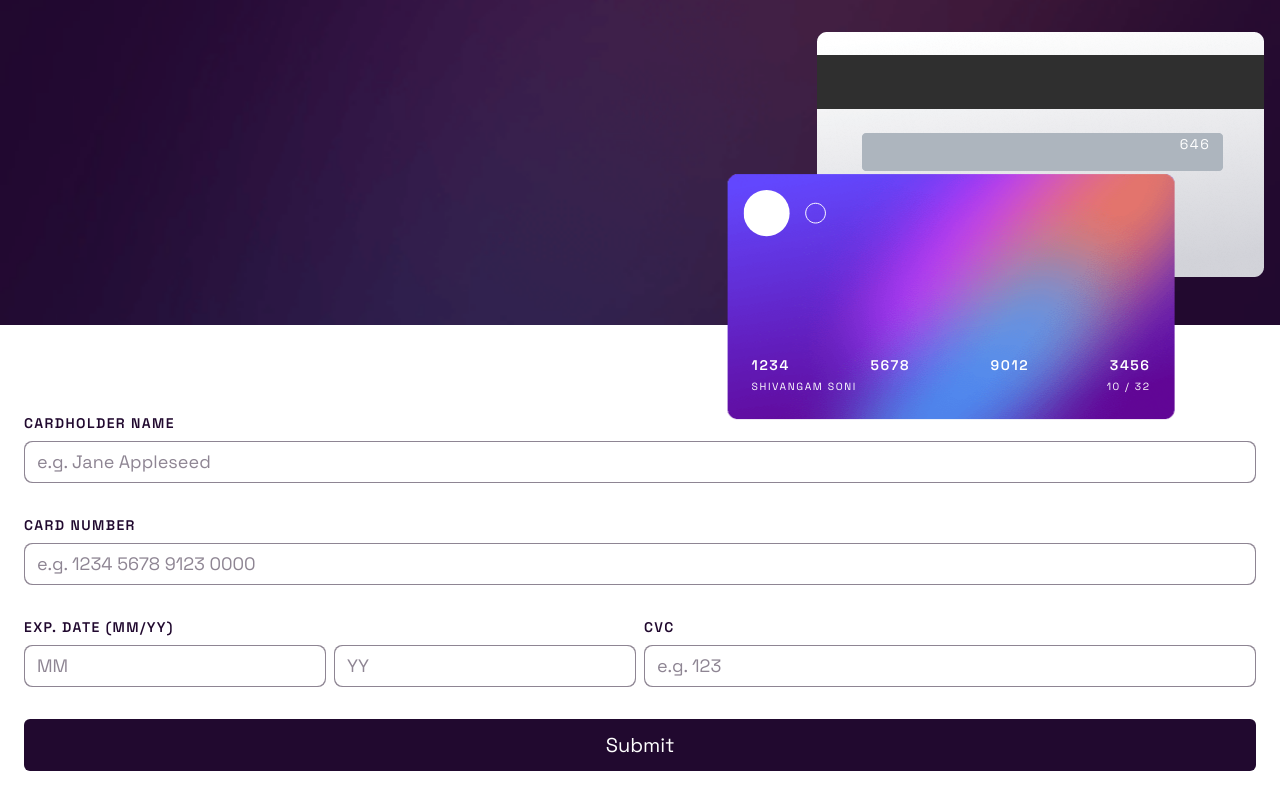
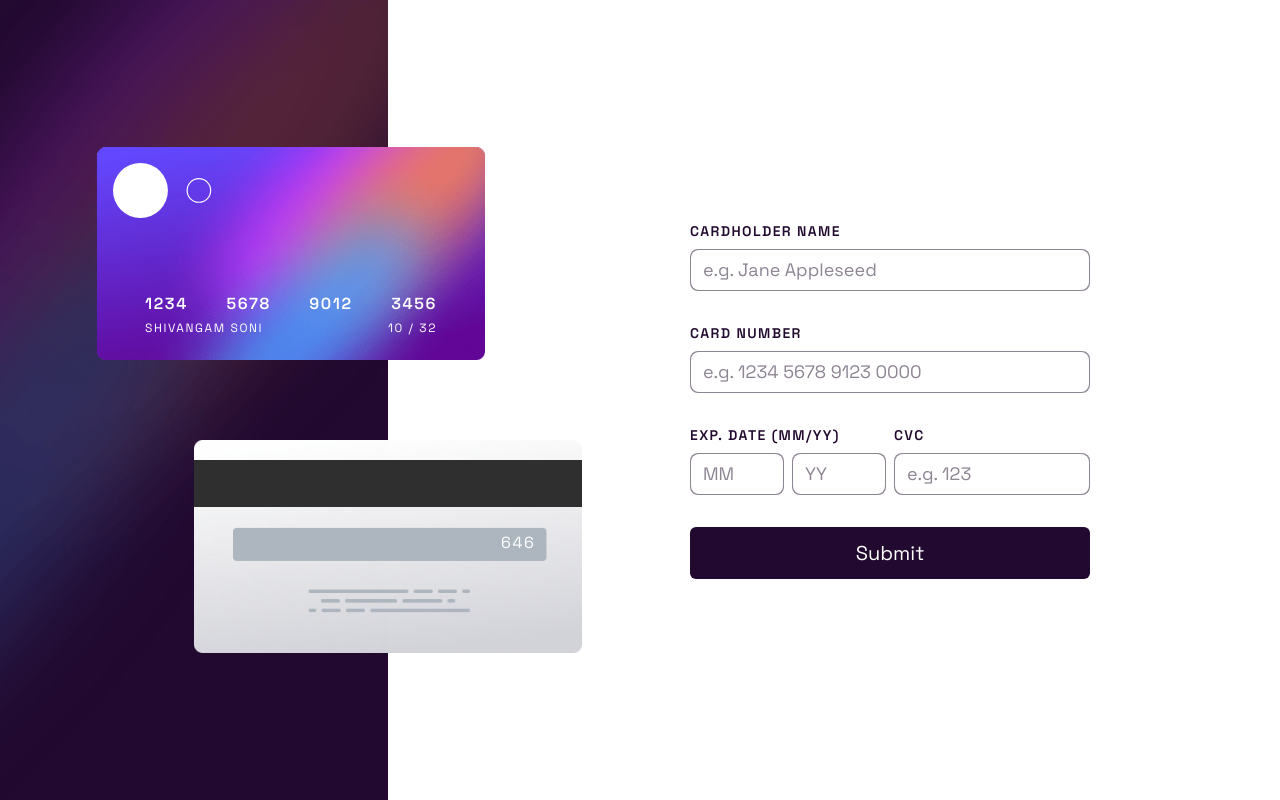
Before and after one commit to ShivangamSoni/interactive-card-details-form, a React (Vite) app: page / in a window 1280 px wide. Built offline with nearby package versions, Linux system fonts and the light colour scheme; the HTML template or start-up script is replaced by a standard one.

Commit message:
Add: Responsive Style

```diff
--- a/src/App.tsx
+++ b/src/App.tsx
@@ -3,7 +3,7 @@ import Form from "@components/Form";
 
 export default function App() {
     return (
-        <main className="min-h-screen font-primary grid grid-rows-[auto_1fr]">
+        <main className="min-h-screen pb-8 font-primary grid grid-rows-[auto_1fr] lg:grid-rows-1 lg:grid-cols-[4fr_6fr] lg:pb-0 xl:grid-cols-[500px_1fr]">
             <Header
                 cardNumber="1234567890123456"
                 name="Shivangam Soni"
--- a/src/components/Form.tsx
+++ b/src/components/Form.tsx
@@ -7,8 +7,8 @@ import {
 
 export default function Form({ children }: { children: ReactNode }) {
     return (
-        <form className="px-6 mt-2">
-            <div className="flex flex-col gap-8">{children}</div>
+        <form className="px-6 mt-2 lg:m-0 lg:p-0 lg:grid lg:place-items-center">
+            <div className="flex flex-col gap-8 lg:w-[400px]">{children}</div>
         </form>
     );
 }
@@ -39,7 +39,7 @@ Form.Input = ({
                 >
                     <input
                         {...inputProps}
-                        className="w-full py-1.5 px-3 rounded-lg border-none outline-none placeholder:text-grayishViolet-300"
+                        className="w-full py-1.5 px-3 rounded-lg border-none outline-none text-grayishViolet-700 placeholder:text-grayishViolet-300"
                     />
                 </span>
             </label>
--- a/src/components/Header.tsx
+++ b/src/components/Header.tsx
@@ -1,4 +1,5 @@
 import { BG, CardLogo } from "@assets/index";
+import { useEffect, useRef, useState } from "react";
 
 export default function Header({
     cardNumber,
@@ -26,37 +27,34 @@ export default function Header({
         }, []);
 
     return (
-        <header className="relative isolate mb-20">
+        <header className="relative isolate mb-20 xs:mb-28 lg:mb-0 lg:mr-28">
             <div className="absolute inset-0 z-[-1]">
-                <img
-                    className="w-full h-full object-cover"
-                    src={BG.main.Mobile}
-                    alt=""
-                />
+                <picture>
+                    <source
+                        media="(min-width: 1024px)"
+                        srcSet={BG.main.Desktop}
+                    />
+                    <img
+                        className="w-full h-full object-cover"
+                        src={BG.main.Mobile}
+                        alt=""
+                    />
+                </picture>
             </div>
 
-            <div className="pl-[4.5rem] pr-4 pt-8 pb-12 grid grid-cols-[1fr_auto] grid-rows-2 tracking-widest">
-                <div className="relative row-start-1 row-span-2 col-start-2">
-                    <img src={BG.Card.Back} alt="" />
-                    <div className="absolute top-[41%] right-[12%]">
-                        <span className="text-white text-sm">
-                            {cvv || "000"}
-                        </span>
-                    </div>
-                </div>
-
-                <div className="relative row-start-1 row-span-2 col-start-2 translate-y-[58%] -translate-x-[20%]">
+            <div className="pl-[4.5rem] xs:pl-24 pr-4 pt-8 pb-12 grid grid-cols-[1fr_auto] grid-rows-2 tracking-widest lg:p-0 lg:m-0 lg:grid-cols-1 lg:grid-rows-[1fr_1fr] lg:gap-20 lg:h-full">
+                <div className="relative z-[1] row-start-1 row-span-2 col-start-2 translate-y-[58%] -translate-x-[20%] lg:row-start-auto lg:row-span-1 lg:col-start-auto lg:translate-y-0 lg:translate-x-1/4 lg:self-end">
                     <img src={BG.Card.Front} alt="" />
-                    <div className="absolute inset-0 w-full h-full flex flex-col justify-end gap-1 p-6 text-white pointer-events-none">
+                    <div className="absolute inset-0 w-full h-full flex flex-col justify-end gap-1 p-6 text-white pointer-events-none sm:px-12">
                         <div className="absolute top-0 left-0 w-full h-full m-4">
-                            <CardLogo className="h-[40%]" />
+                            <CardLogo className="h-[45%] sm:h-[55%]" />
                         </div>
-                        <div className="flex items-center justify-between text-sm font-semibold">
+                        <div className="flex items-center justify-between text-sm font-semibold sm:text-base">
                             {cardNumberSegments.map((seg, idx) => (
                                 <span key={`${idx}-${seg}`}>{seg}</span>
                             ))}
                         </div>
-                        <div className="flex items-center justify-between text-[.65rem]">
+                        <div className="flex items-center justify-between text-[.65rem] md:text-xs">
                             <span className="uppercase">
                                 {name || "Jane Appleseed"}
                             </span>
@@ -67,6 +65,15 @@ export default function Header({
                         </div>
                     </div>
                 </div>
+
+                <div className="relative row-start-1 row-span-2 col-start-2 lg:row-start-auto lg:row-span-1 lg:col-start-auto lg:self-start lg:translate-x-1/2">
+                    <img src={BG.Card.Back} alt="" />
+                    <div className="absolute top-[41%] xs:top-[43%] lg:top-[43%] right-[12%]">
+                        <span className="text-white text-sm md:text-base">
+                            {cvv || "000"}
+                        </span>
+                    </div>
+                </div>
             </div>
         </header>
     );
--- a/tailwind.config.cjs
+++ b/tailwind.config.cjs
@@ -16,6 +16,9 @@ module.exports = {
             fontFamily: {
                 primary: ["Space Grotesk", "sans-serif"],
             },
+            screens: {
+                xs: "425px",
+            },
         },
     },
     plugins: [],
```
